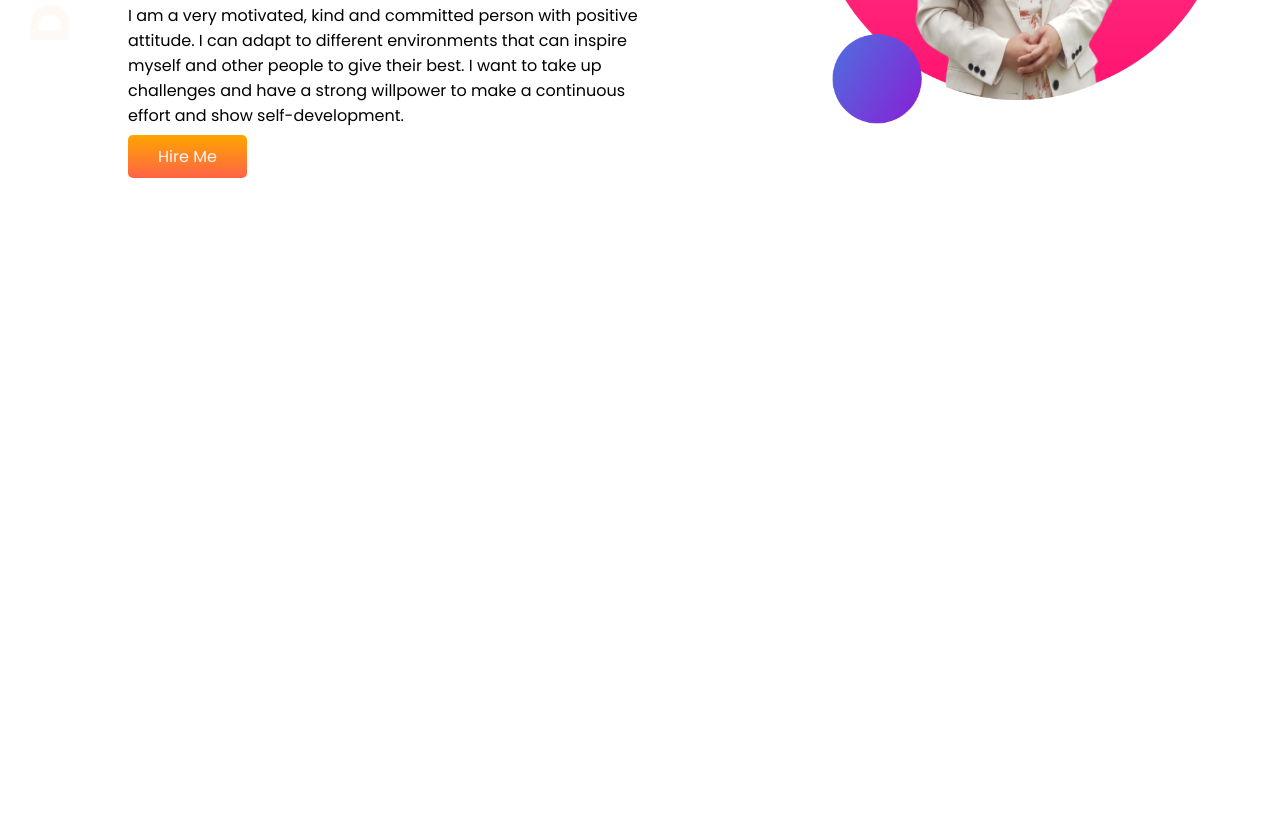
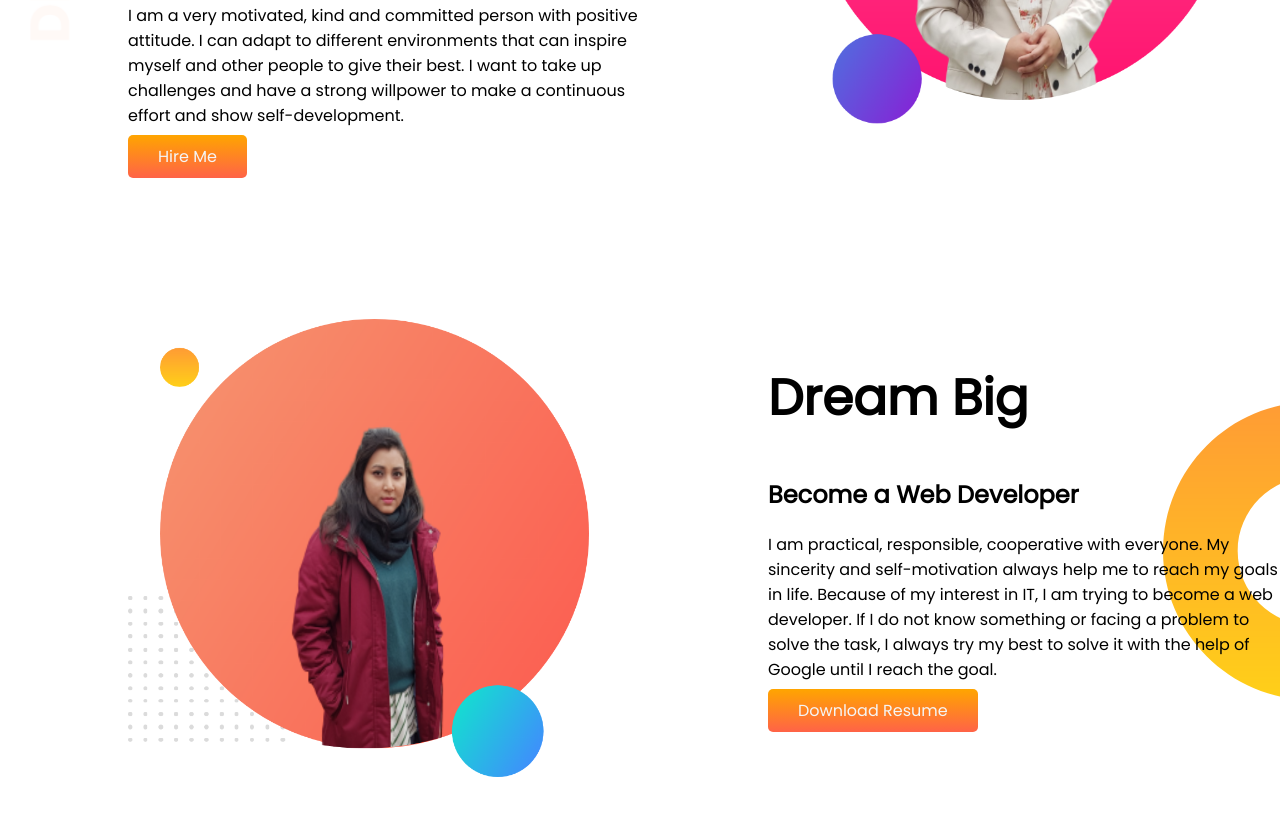
Before and after one commit to Lirazohra/developer-portfolio, a plain HTML site: page index.html in a window 1280 px wide. Shown: the part 319-1134 px from the top of the page. Before the commit the page ends 800 px from the top, so only its background shows below. Drawn offline with Linux system fonts and the light colour scheme.

Commit message:
dream-added

```diff
--- a/index.html
+++ b/index.html
@@ -26,8 +26,23 @@
                 Me</a>
         </div>
         <div class="half-width">
-            <img src="portfolio image.png" alt="">
+            <img src="portfolio image.png">
         </div>
+    </section>
+    <section class="dream-big">
+        <div class="half-width">
+            <img src="dream-big.png">
+        </div>
+        <div class="half-width">
+            <h1>Dream Big</h1>
+            <h2>Become a Web Developer</h2>
+            <p>I am practical, responsible, cooperative with everyone. My sincerity and self-motivation always help me
+                to reach my goals in life. Because of my interest in IT, I am trying to become a web developer. If I do
+                not know something or facing a problem to solve the task, I always try my best to solve it with the help
+                of Google until I reach the goal.</p>
+            <a class="link-button" target="_blank" href="DOWNLOAD RESUME">Download Resume</a>
+        </div>
+
     </section>
 </body>
 
--- a/style.css
+++ b/style.css
@@ -10,6 +10,7 @@ color: rgb(187, 32, 174);
 }
 section{
     display: flex;
+    margin-bottom: 150px;
 }
 .half-width  {
     width: 50%;
@@ -30,3 +31,8 @@ section{
     background-image: url(images/top-banner.png);
     background-repeat: no-repeat;
 }
+.dream-big{
+    background-image: url(images/dream-bg.png);
+    background-repeat: no-repeat;
+    background-position: right;
+}
```
Also changed, not shown: dream-big.png (added).
